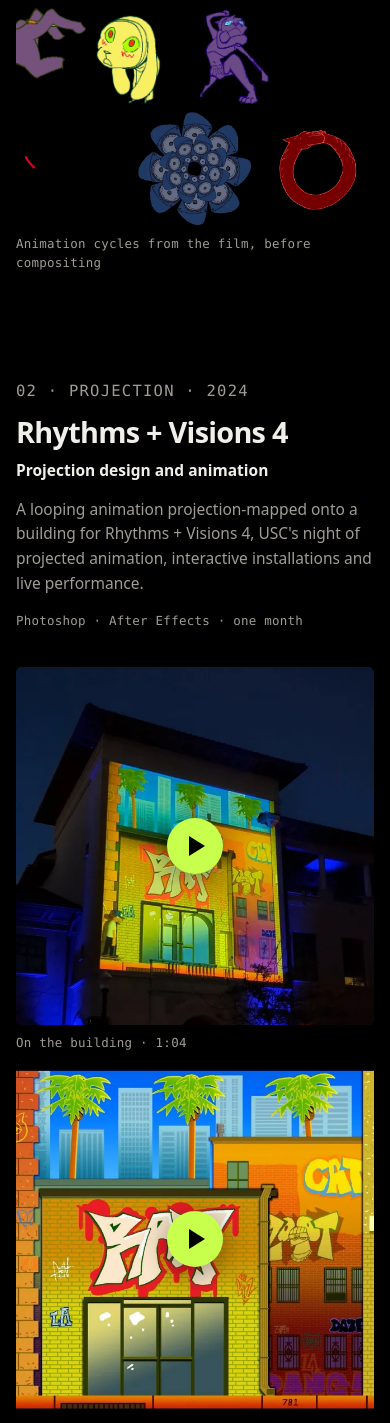
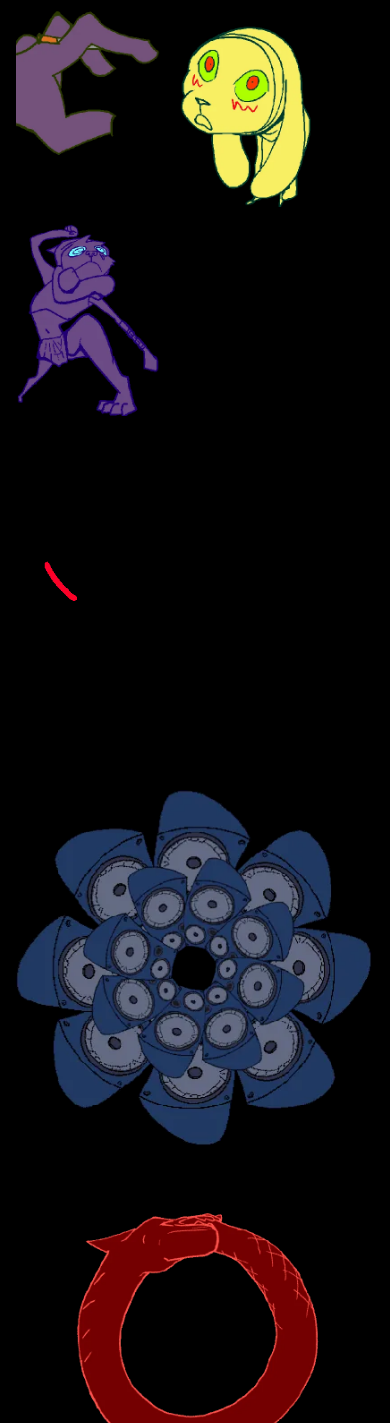
Before and after one commit to anthonyicuracao/ratthew, a plain HTML site: page index.html in a window 390 px wide. Shown: the part 2114-3537 px from the top of the page. Drawn offline with Linux system fonts and the light colour scheme.

Commit message:
Make animation loops enlargeable and full width on phones
The five loops now open in the image viewer, scaled up to fill the
screen, and stack one per row on narrow screens. The viewer backdrop is
solid black so the page does not show through transparent artwork.

Co-Authored-By: Claude Fable 5.2 <noreply@anthropic.com>

```diff
--- a/index.html
+++ b/index.html
@@ -99,11 +99,11 @@
           <figcaption>Background layout</figcaption>
         </figure>
 
-        <figure class="c6 m6 loop"><img src="img/loop-cig.webp" width="800" height="450" loading="lazy" alt="Animation loop: a hand offers a cigarette to a startled yellow character"></figure>
-        <figure class="c6 m6 loop"><img src="img/loop-mosh.webp" width="800" height="450" loading="lazy" alt="Animation loop: a purple cat character dancing"></figure>
-        <figure class="c4 m4 loop"><img src="img/loop-eye.webp" width="500" height="500" loading="lazy" alt="Animation loop: an eye"></figure>
-        <figure class="c4 m4 loop"><img src="img/loop-speakers.webp" width="400" height="400" loading="lazy" alt="Animation loop: a rotating flower made of speakers"></figure>
-        <figure class="c4 m4 loop"><img src="img/loop-ouroboros.webp" width="800" height="800" loading="lazy" alt="Animation loop: a snake eating its own tail"></figure>
+        <a class="zoom c6 m12 loop" href="img/loop-cig.webp"><img src="img/loop-cig.webp" width="800" height="450" loading="lazy" alt="Animation loop: a hand offers a cigarette to a startled yellow character"></a>
+        <a class="zoom c6 m12 loop" href="img/loop-mosh.webp"><img src="img/loop-mosh.webp" width="800" height="450" loading="lazy" alt="Animation loop: a purple cat character dancing"></a>
+        <a class="zoom c4 m12 loop" href="img/loop-eye.webp"><img src="img/loop-eye.webp" width="500" height="500" loading="lazy" alt="Animation loop: an eye"></a>
+        <a class="zoom c4 m12 loop" href="img/loop-speakers.webp"><img src="img/loop-speakers.webp" width="400" height="400" loading="lazy" alt="Animation loop: a rotating flower made of speakers"></a>
+        <a class="zoom c4 m12 loop" href="img/loop-ouroboros.webp"><img src="img/loop-ouroboros.webp" width="800" height="800" loading="lazy" alt="Animation loop: a snake eating its own tail"></a>
         <p class="note c12">Animation cycles from the film, before compositing</p>
       </div>
     </article>
--- a/main.js
+++ b/main.js
@@ -28,6 +28,7 @@ document.addEventListener('click', (event) => {
     const big = lightbox.querySelector('img');
     big.src = zoom.href;
     big.alt = zoom.querySelector('img').alt;
+    big.classList.toggle('fit', zoom.classList.contains('loop'));
     lightbox.showModal();
     return;
   }
--- a/styles.css
+++ b/styles.css
@@ -196,8 +196,9 @@ figcaption { margin-top: 8px; }
   cursor: zoom-out;
 }
 #lightbox[open] { display: grid; place-items: center; }
-#lightbox::backdrop { background: rgb(0 0 0 / .94); }
+#lightbox::backdrop { background: #000; }   /* solid, so nothing shows through see-through artwork */
 #lightbox img { max-width: 96vw; max-height: 94dvh; width: auto; height: auto; object-fit: contain; }
+#lightbox img.fit { width: 96vw; height: 94dvh; }   /* animation loops are small files: enlarge them to fill the screen */
 
 /* ── Small screens ── */
 @media (max-width: 860px) {
```
